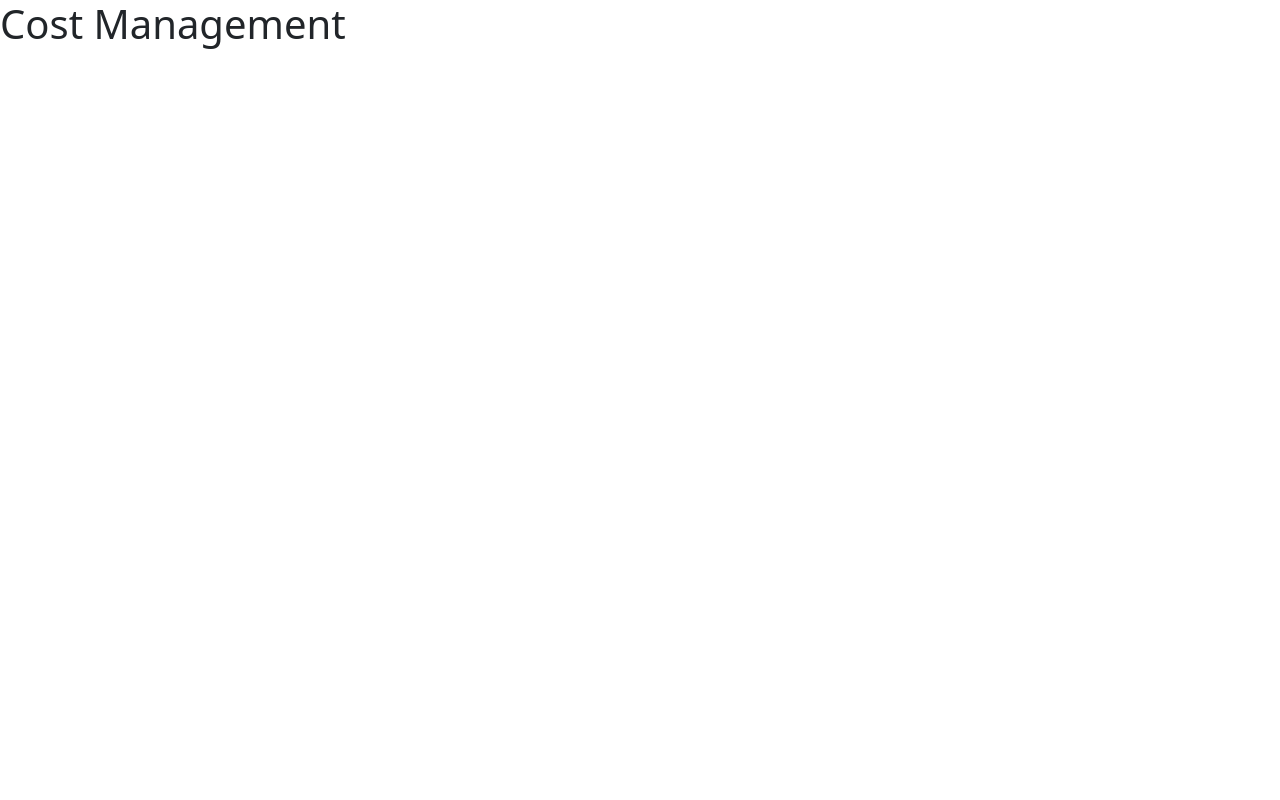
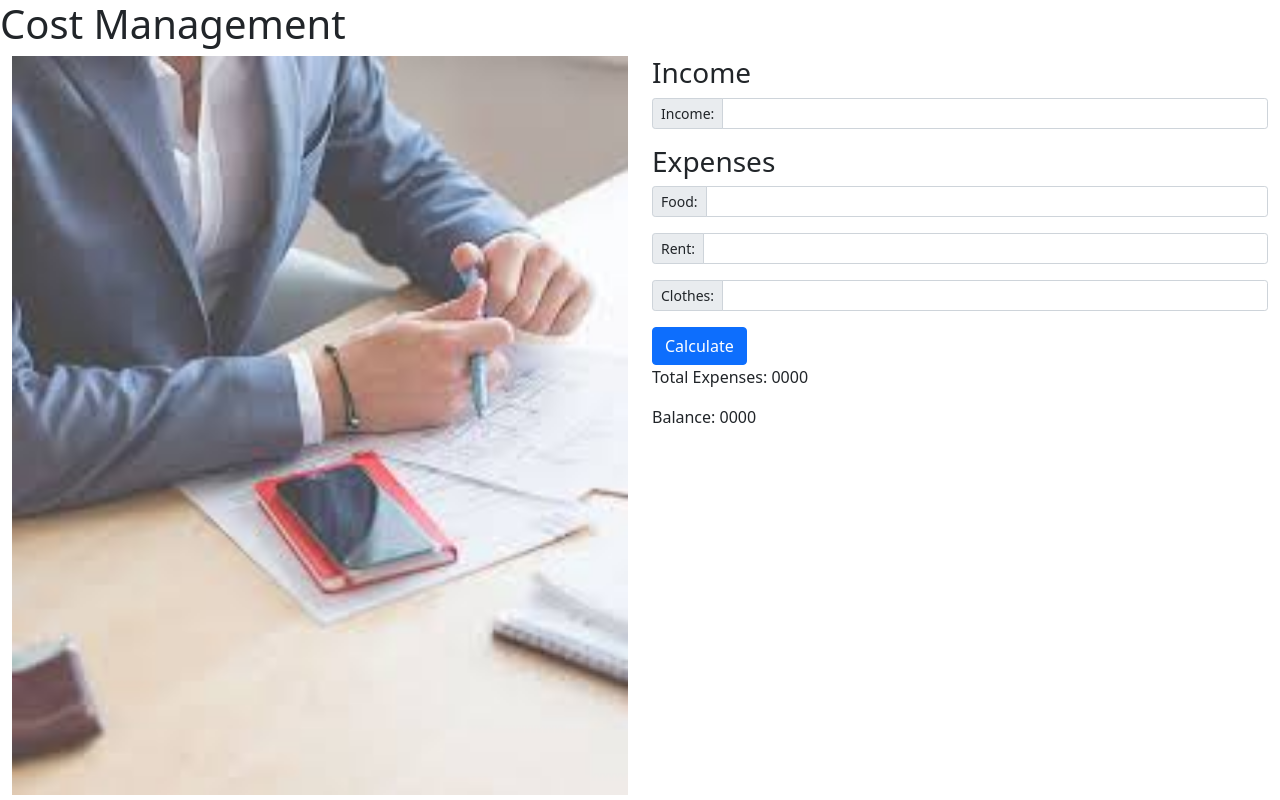
Before and after one commit to herohossen/money-master-a5, a plain HTML site: page index.html in a window 1280 px wide. Drawn offline with Linux system fonts and the light colour scheme.

Commit message:
UI design with Bootstrap

```diff
--- a/index.html
+++ b/index.html
@@ -14,9 +14,48 @@
     <header>
         <h1>Cost Management</h1>
     </header>
-    <main>
-        <section>
+    <main class="container-fluid">
+        <section class="">
+            <div class="row row-cols-2">
 
+                <div class="col ">
+                    <img class="img-fluid" src="./images/cost2.jpeg" style="width:100%" alt="">
+                </div>
+
+                <div class="col">
+                    <h3>Income</h3>
+                    <div class="input-group input-group-sm mb-3">
+                        <span class="input-group-text" id="inputGroup-sizing-sm">Income:</span>
+                        <input type="text" class="form-control" aria-label="Sizing example input"
+                            aria-describedby="inputGroup-sizing-sm">
+                    </div>
+                    <h3>Expenses</h3>
+                    <div class="input-group input-group-sm mb-3">
+                        <span class="input-group-text" id="inputGroup-sizing-sm">Food:</span>
+                        <input type="text" class="form-control" aria-label="Sizing example input"
+                            aria-describedby="inputGroup-sizing-sm">
+                    </div>
+
+                    <div class="input-group input-group-sm mb-3">
+                        <span class="input-group-text" id="inputGroup-sizing-sm">Rent:</span>
+                        <input type="text" class="form-control" aria-label="Sizing example input"
+                            aria-describedby="inputGroup-sizing-sm">
+                    </div>
+
+                    <div class="input-group input-group-sm mb-3">
+                        <span class="input-group-text" id="inputGroup-sizing-sm">Clothes:</span>
+                        <input type="text" class="form-control" aria-label="Sizing example input"
+                            aria-describedby="inputGroup-sizing-sm">
+                    </div>
+                    <button class="btn btn-primary">Calculate</button>
+                    <p>
+                        Total Expenses: <span>0000</span>
+                    </p>
+                    <p>
+                        Balance: <span>0000</span>
+                    </p>
+                </div>
+            </div>
         </section>
     </main>
 
```
Also changed, not shown: images/cost.jpeg (added), images/cost2.jpeg (added).
